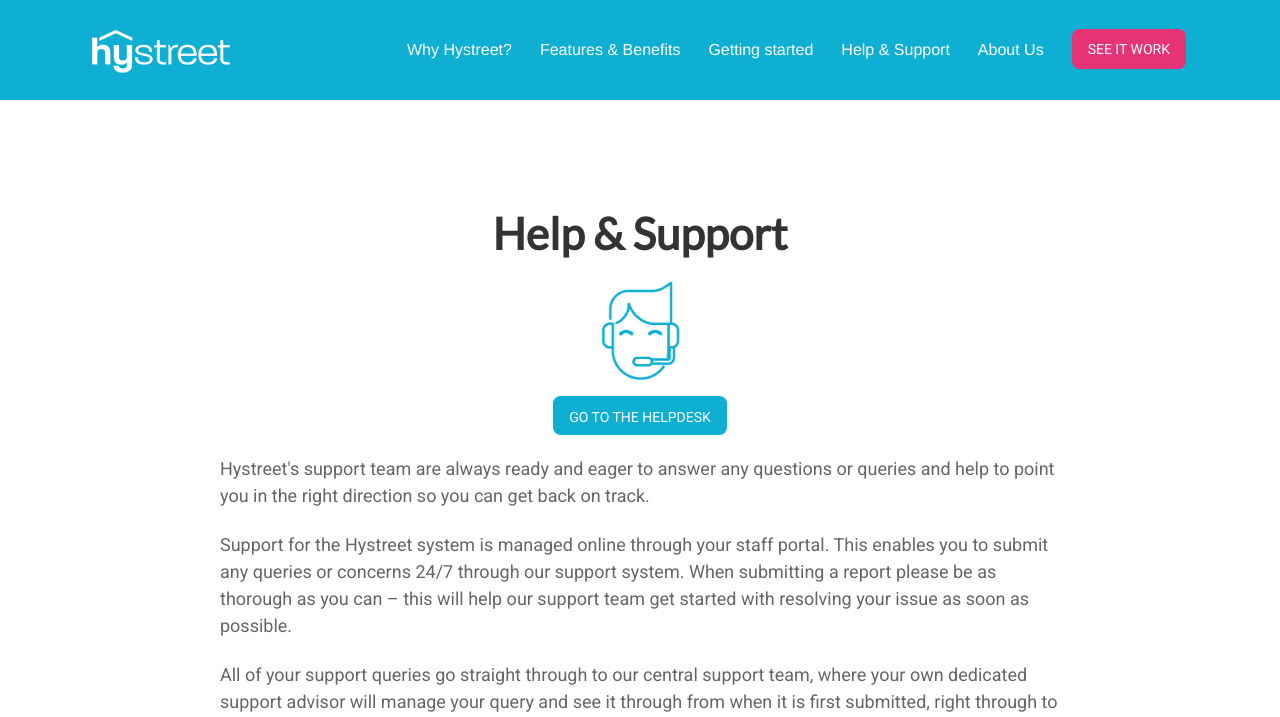
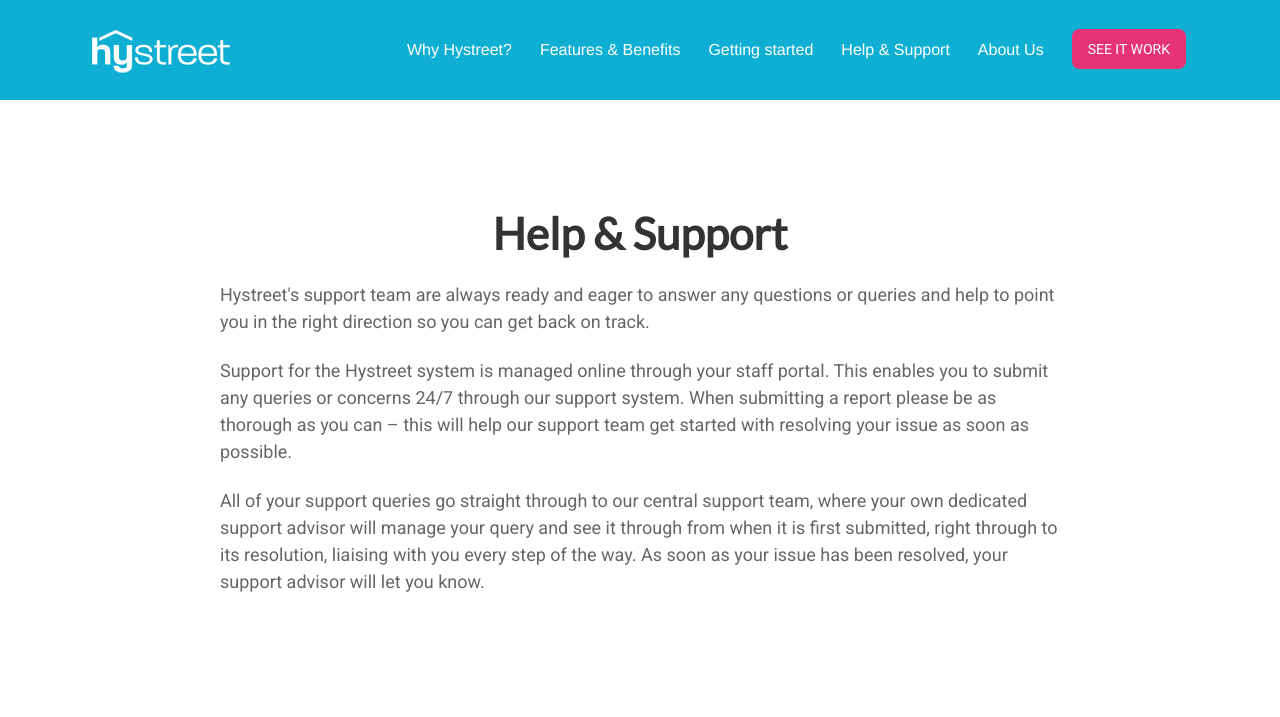
Before and after one commit to hystreet/hystreet.github.io, a Jekyll site: the page built from support/index.html, in a window 1280 px wide, cut to the strip 0-717 px from the top of the page. Built offline with Jekyll 4.4.1, drawn with Linux system fonts in a browser that asks for light colours; some web fonts are replaced; a script that is not in the unit is left out.

Commit message:
Update index.html

```diff
--- a/support/index.html
+++ b/support/index.html
@@ -16,13 +16,6 @@
   <div class='row'>
     <div class='special-title centered-text'>
       <h1>Help &amp; Support</h1>
-        <div class="large-12 columns layout-text">
-        <img class="fb-icon text-center" src="/images/support-head.png">
-    <br>
-        <a class="button button-blue" href="https://hystreet.freshdesk.com/support/home" style="top: 15px;margin-bottom: 35px;">
-                           Go to the Helpdesk
-          </a>
-      </div>
       <p>
       Hystreet's support team are always ready and eager to answer any questions or queries and help to point you in the right direction so you can get back on track.
       </p>
```
